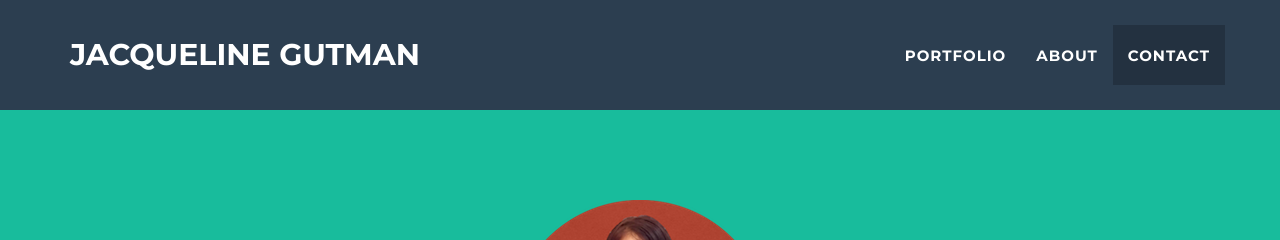
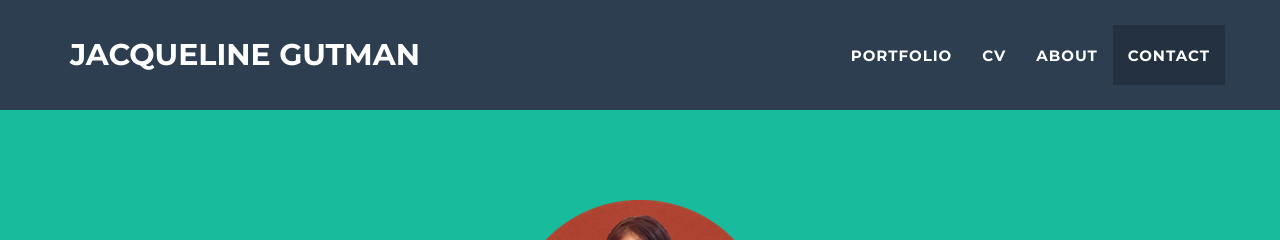
Before and after one commit to jgutman/jgutman.github.io, a Jekyll site: the page built from index.html, in a window 1280 px wide. Shown: the top 240 px of the page. Built offline with Jekyll 4.4.1, drawn with Linux system fonts in a browser that asks for light colours.

Commit message:
try to add a tab for cv

```diff
--- a/_config.yml
+++ b/_config.yml
@@ -2,7 +2,7 @@
 title: Jacqueline Gutman
 email: jacqueline.gutman@nyu.edu
 url: https://jgutman.github.io
-description: "Write an awesome description for your new site here. You can edit this line in _config.yml. It will appear in your document head meta (for Google search results) and in your feed.xml site description."
+description: "Jacqueline Gutman, Center for Data Science. Personal site. Educational data mining."
 skills: "Graduate Student - Statistical Consultant - Educational Researcher and Data Scientist"
 meta_author: Gutman Jacqueline
 
--- a/_includes/nav.html
+++ b/_includes/nav.html
@@ -22,6 +22,9 @@
                         <a href="#portfolio">Portfolio</a>
                     </li>
                     <li class="page-scroll">
+                        <a href="#cv">CV</a>
+                    </li>
+                    <li class="page-scroll">
                         <a href="#about">About</a>
                     </li>
                     <li class="page-scroll">
```
Also changed, not shown: _includes/cv.html (added), 8 other files.
